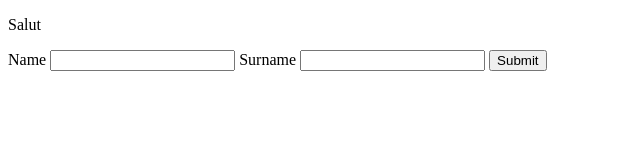
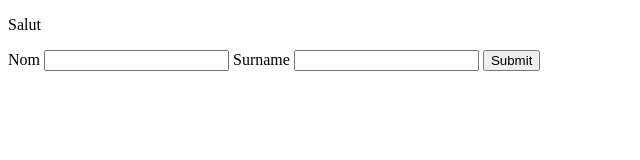
Before and after one commit to Rengrouze/testgit, a plain HTML site: page index.html in a window 1280 px wide. Shown: the full height of the page, 0-640 px from the left. Drawn offline with Linux system fonts and the light colour scheme.

Commit message:
change for French

```diff
--- a/index.html
+++ b/index.html
@@ -11,7 +11,7 @@
     <p> Salut </p>
 
     <form action="index.php" method="post">
-        <label for="name">Name</label>
+        <label for="name">Nom</label>
         <input type="text" name="name" id="name">
         <label for="surname">Surname</label>
         <input type="text" name="surname" id="surname">
```
